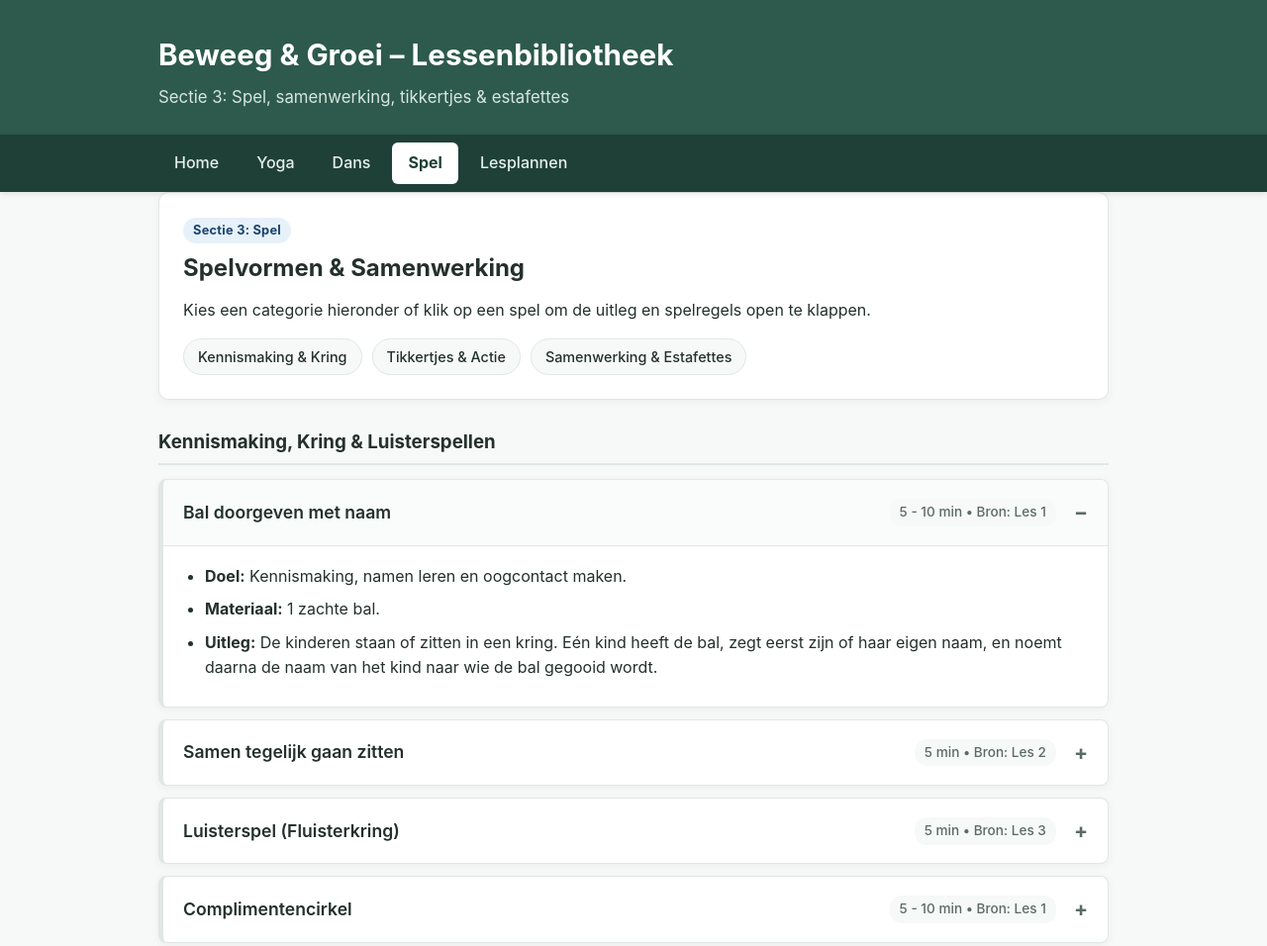
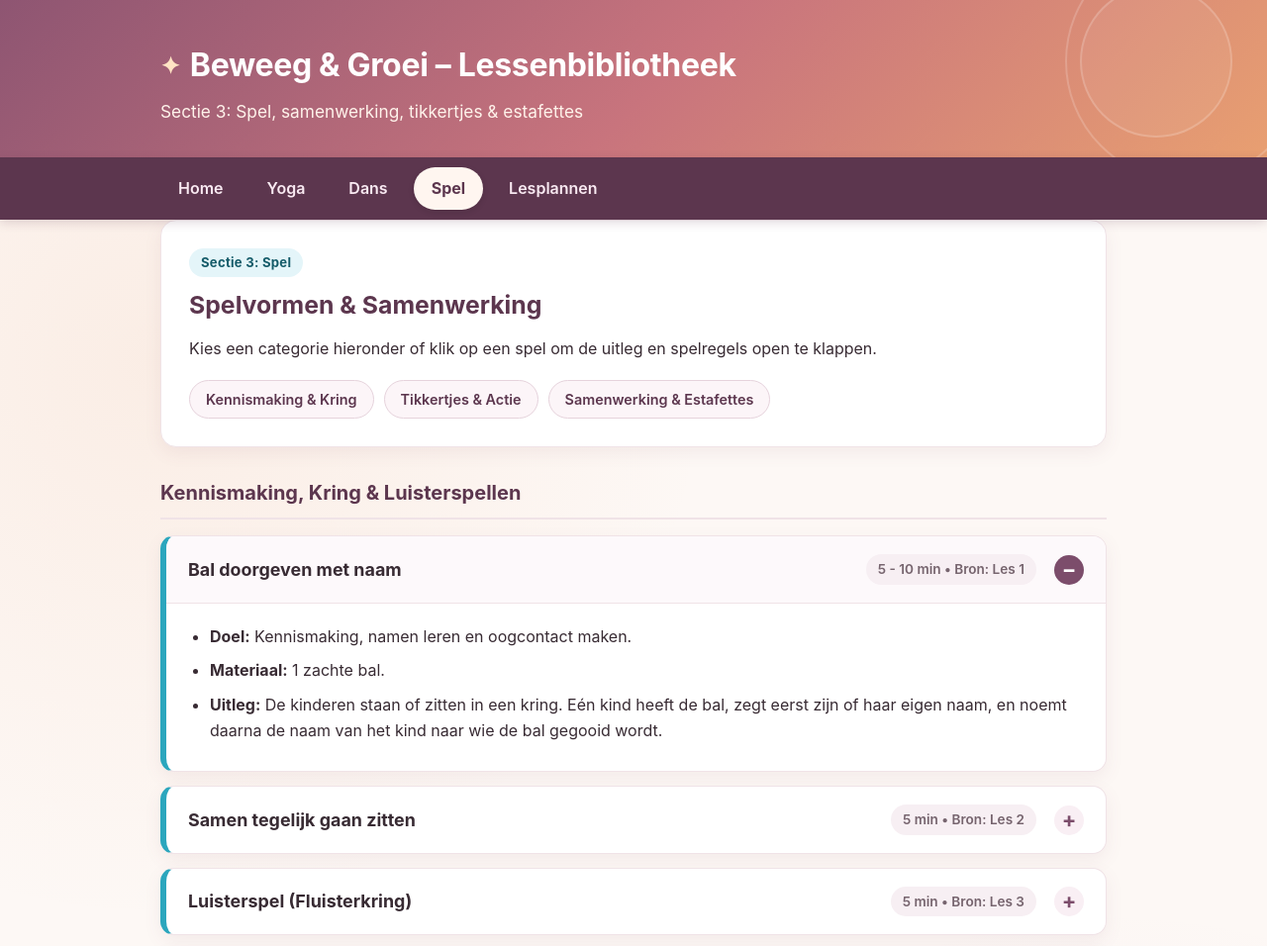
Before and after one commit to dbindels1/bredaontdekt, a plain HTML site: page spel.html in a window 1280 px wide. Shown: the top 956 px of the page at 99% size. Drawn offline with Linux system fonts and the light colour scheme.

Commit message:
Update style.css

```diff
--- a/css/style.css
+++ b/css/style.css
@@ -1,34 +1,36 @@
 /* =========================================================
-   Basis & Kleurvariabelen (Geen JavaScript nodig)
+   Vrolijke & Warme Yoga-stijl (Zonder groen, puur HTML & CSS)
    ========================================================= */
 :root {
-    --bg-page: #f7f9f8;
+    /* Zachte, warme achtergronden (Zand, Lotusbloesem & Crème) */
+    --bg-page: #fdf8f5;
     --bg-surface: #ffffff;
-    --text-main: #24302c;
-    --text-muted: #5a6b65;
-    --border-light: #e0e7e4;
+    --text-main: #382b33;
+    --text-muted: #76646e;
+    --border-light: #f0e3e7;
 
-    /* Hoofdkleur header */
-    --primary: #2d5a4c;
-    --primary-dark: #1f4036;
+    /* Hoofdkleur: Warm Lotus-paars / Bessen & Zonsopgang */
+    --primary: #7c4d6b;
+    --primary-dark: #5c364e;
+    --header-gradient: linear-gradient(135deg, #8e5572 0%, #c8747d 52%, #e89f71 100%);
 
-    /* Sectiekleur 1: Yoga (Saliegroen) */
-    --yoga-bg: #e8f3ee;
-    --yoga-accent: #2e7d5b;
-    --yoga-text: #1b4d38;
+    /* Sectiekleur 1: Yoga (Zacht Lavendel & Amethist) */
+    --yoga-bg: #f3ebfa;
+    --yoga-accent: #8b5fbf;
+    --yoga-text: #4d2c7a;
 
-    /* Sectiekleur 2: Dans (Warm Oker/Goud) */
-    --dans-bg: #fef4e4;
-    --dans-accent: #d9822b;
-    --dans-text: #7a440d;
+    /* Sectiekleur 2: Dans (Zonnig Perzik & Koraal) */
+    --dans-bg: #fff1e3;
+    --dans-accent: #f0834a;
+    --dans-text: #944116;
 
-    /* Sectiekleur 3: Spel (Helder Blauw) */
-    --spel-bg: #e7f1fa;
-    --spel-accent: #2b6cb0;
-    --spel-text: #1a4370;
+    /* Sectiekleur 3: Spel (Vrolijk Turkoois / Hemelsblauw) */
+    --spel-bg: #e4f5f9;
+    --spel-accent: #2ba6bd;
+    --spel-text: #145b69;
 
-    --radius: 10px;
-    --shadow: 0 2px 8px rgba(0, 0, 0, 0.05);
+    --radius: 16px;
+    --shadow: 0 6px 18px rgba(124, 77, 107, 0.08);
 }
 
 * {
@@ -38,10 +40,14 @@
 }
 
 body {
-    font-family: -apple-system, BlinkMacSystemFont, "Segoe UI", Roboto, Helvetica, Arial, sans-serif;
+    font-family: "Quicksand", "Nunito", -apple-system, BlinkMacSystemFont, "Segoe UI", Roboto, Helvetica, Arial, sans-serif;
     background-color: var(--bg-page);
+    /* Subtiel, rustgevend mandala-achtig stippen- en golfpatroon in pure CSS */
+    background-image:
+        radial-gradient(circle at 12% 18%, rgba(232, 159, 113, 0.12) 0%, transparent 28%),
+        radial-gradient(circle at 88% 75%, rgba(139, 95, 191, 0.10) 0%, transparent 32%);
     color: var(--text-main);
-    line-height: 1.6;
+    line-height: 1.65;
     display: flex;
     flex-direction: column;
     min-height: 100vh;
@@ -51,26 +57,64 @@ body {
     width: 100%;
     max-width: 1000px;
     margin: 0 auto;
-    padding: 0 20px;
+    padding: 0 22px;
 }
 
 /* =========================================================
-   Header & Navigatie
+   Header & Navigatie (Zonsopgang / Lotus sfeer)
    ========================================================= */
 .site-header {
-    background-color: var(--primary);
+    background: var(--header-gradient);
     color: #ffffff;
-    padding: 32px 0 24px;
+    padding: 40px 0 32px;
+    position: relative;
+    overflow: hidden;
+}
+
+/* Decoratieve lotus/zonne-cirkels in de header (pure CSS) */
+.site-header::before,
+.site-header::after {
+    content: "";
+    position: absolute;
+    border-radius: 50%;
+    border: 2px solid rgba(255, 255, 255, 0.18);
+    pointer-events: none;
+}
+
+.site-header::before {
+    width: 240px;
+    height: 240px;
+    right: -40px;
+    top: -60px;
+}
+
+.site-header::after {
+    width: 150px;
+    height: 150px;
+    right: 35px;
+    top: -15px;
+    background: rgba(255, 255, 255, 0.06);
 }
 
 .site-header h1 {
-    font-size: 1.85rem;
+    font-size: 2rem;
+    letter-spacing: -0.01em;
     margin-bottom: 6px;
+    display: flex;
+    align-items: center;
+    gap: 10px;
+}
+
+/* Subtiel lotus/ster-symbool voor de titel */
+.site-header h1::before {
+    content: "✦";
+    font-size: 1.5rem;
+    color: #ffe3c4;
 }
 
 .site-header .subtitle {
-    color: #d6e6e0;
-    font-size: 1.05rem;
+    color: #fff3eb;
+    font-size: 1.08rem;
 }
 
 .main-nav {
@@ -78,36 +122,37 @@ body {
     position: sticky;
     top: 0;
     z-index: 10;
-    box-shadow: 0 2px 6px rgba(0,0,0,0.1);
+    box-shadow: 0 3px 10px rgba(92, 54, 78, 0.18);
 }
 
 .main-nav ul {
     list-style: none;
     display: flex;
     flex-wrap: wrap;
-    gap: 6px;
-    padding: 8px 0;
+    gap: 8px;
+    padding: 10px 0;
 }
 
 .main-nav a {
     display: inline-block;
-    color: #e6f0ec;
+    color: #f9eaf2;
     text-decoration: none;
-    padding: 8px 16px;
-    border-radius: 6px;
-    font-weight: 500;
-    transition: background-color 0.2s;
+    padding: 8px 18px;
+    border-radius: 25px;
+    font-weight: 600;
+    transition: background-color 0.2s, transform 0.15s;
 }
 
 .main-nav a:hover {
-    background-color: rgba(255, 255, 255, 0.12);
+    background-color: rgba(255, 255, 255, 0.16);
     color: #ffffff;
 }
 
 .main-nav a.active {
-    background-color: #ffffff;
+    background-color: #fff6f0;
     color: var(--primary-dark);
     font-weight: 700;
+    box-shadow: 0 2px 6px rgba(0, 0, 0, 0.12);
 }
 
 /* =========================================================
@@ -115,45 +160,48 @@ body {
    ========================================================= */
 main {
     flex: 1;
-    padding: 32px 20px 48px;
+    padding: 34px 22px 52px;
 }
 
 .intro-section {
     background: var(--bg-surface);
-    padding: 24px;
+    padding: 28px;
     border-radius: var(--radius);
     border: 1px solid var(--border-light);
     box-shadow: var(--shadow);
-    margin-bottom: 28px;
+    margin-bottom: 30px;
 }
 
 .intro-section h2 {
-    margin-top: 6px;
+    margin-top: 8px;
     margin-bottom: 10px;
-    font-size: 1.5rem;
+    font-size: 1.55rem;
+    color: var(--primary-dark);
 }
 
 .anchor-nav {
     display: flex;
     flex-wrap: wrap;
     gap: 10px;
-    margin-top: 16px;
+    margin-top: 18px;
 }
 
 .anchor-nav a {
-    background-color: var(--bg-page);
-    border: 1px solid var(--border-light);
-    color: var(--text-main);
+    background-color: #fcf5f8;
+    border: 1px solid #e6d3dc;
+    color: var(--primary-dark);
     text-decoration: none;
-    padding: 6px 14px;
-    border-radius: 20px;
+    padding: 7px 16px;
+    border-radius: 25px;
     font-size: 0.9rem;
-    font-weight: 500;
+    font-weight: 600;
+    transition: all 0.2s;
 }
 
 .anchor-nav a:hover {
+    background-color: var(--primary);
     border-color: var(--primary);
-    color: var(--primary);
+    color: #ffffff;
 }
 
 /* =========================================================
@@ -161,9 +209,9 @@ main {
    ========================================================= */
 .badge {
     display: inline-block;
-    padding: 3px 10px;
-    border-radius: 20px;
-    font-size: 0.8rem;
+    padding: 4px 12px;
+    border-radius: 25px;
+    font-size: 0.82rem;
     font-weight: 700;
     letter-spacing: 0.02em;
 }
@@ -184,23 +232,25 @@ main {
 }
 
 .badge-neutral {
-    background-color: #edf1f0;
+    background-color: #f5eef2;
     color: var(--text-muted);
 }
 
 .btn {
     display: inline-block;
     text-decoration: none;
-    padding: 10px 16px;
-    border-radius: 6px;
-    font-weight: 600;
+    padding: 11px 20px;
+    border-radius: 25px;
+    font-weight: 700;
     font-size: 0.95rem;
-    margin-top: 14px;
-    transition: opacity 0.2s;
+    margin-top: 16px;
+    transition: transform 0.15s, opacity 0.2s;
+    box-shadow: 0 3px 10px rgba(0, 0, 0, 0.08);
 }
 
 .btn:hover {
-    opacity: 0.9;
+    opacity: 0.92;
+    transform: translateY(-1px);
 }
 
 .btn-yoga {
@@ -219,7 +269,7 @@ main {
 }
 
 .btn-primary {
-    background-color: var(--primary);
+    background: var(--header-gradient);
     color: #ffffff;
 }
 
@@ -229,16 +279,16 @@ main {
 .pillars-grid {
     display: grid;
     grid-template-columns: repeat(auto-fit, minmax(280px, 1fr));
-    gap: 20px;
-    margin-bottom: 32px;
+    gap: 22px;
+    margin-bottom: 34px;
 }
 
 .card {
     background: var(--bg-surface);
     border-radius: var(--radius);
-    padding: 24px;
+    padding: 26px;
     border: 1px solid var(--border-light);
-    border-top-width: 5px;
+    border-top-width: 6px;
     box-shadow: var(--shadow);
     display: flex;
     flex-direction: column;
@@ -246,78 +296,98 @@ main {
 }
 
 .card h3 {
-    margin: 12px 0 8px;
-    font-size: 1.35rem;
+    margin: 14px 0 8px;
+    font-size: 1.4rem;
+    color: var(--text-main);
 }
 
-.card-yoga { border-top-color: var(--yoga-accent); }
-.card-dans { border-top-color: var(--dans-accent); }
-.card-spel { border-top-color: var(--spel-accent); }
+.card-yoga {
+    border-top-color: var(--yoga-accent);
+    background: linear-gradient(180deg, #fbf7ff 0%, #ffffff 35%);
+}
+
+.card-dans {
+    border-top-color: var(--dans-accent);
+    background: linear-gradient(180deg, #fff9f2 0%, #ffffff 35%);
+}
+
+.card-spel {
+    border-top-color: var(--spel-accent);
+    background: linear-gradient(180deg, #f4fbfd 0%, #ffffff 35%);
+}
 
 .lesson-plans-banner {
-    background: var(--bg-surface);
+    background: linear-gradient(135deg, #ffffff 0%, #fdf4f7 100%);
     border: 1px solid var(--border-light);
     border-left: 6px solid var(--primary);
     border-radius: var(--radius);
-    padding: 24px;
+    padding: 28px;
     box-shadow: var(--shadow);
 }
 
 .lesson-plans-banner h2 {
     margin-bottom: 8px;
+    color: var(--primary-dark);
 }
 
 .lesson-quicklinks {
-    margin: 14px 0 6px 20px;
+    margin: 16px 0 8px 22px;
 }
 
 .lesson-quicklinks li {
-    margin-bottom: 6px;
+    margin-bottom: 8px;
 }
 
 .lesson-quicklinks a {
     color: var(--primary);
     text-decoration: none;
+    font-weight: 500;
 }
 
 .lesson-quicklinks a:hover {
     text-decoration: underline;
+    color: var(--primary-dark);
 }
 
 /* =========================================================
    Inklapbare Oefeningen (<details> & <summary>)
    ========================================================= */
 .category-section {
-    margin-bottom: 32px;
+    margin-bottom: 34px;
 }
 
 .category-section h3 {
-    margin-bottom: 14px;
-    padding-bottom: 6px;
+    margin-bottom: 16px;
+    padding-bottom: 8px;
     border-bottom: 2px solid var(--border-light);
-    color: var(--text-main);
+    color: var(--primary-dark);
+    font-size: 1.25rem;
 }
 
 .exercise-card {
     background: var(--bg-surface);
     border: 1px solid var(--border-light);
-    border-left-width: 5px;
-    border-radius: 8px;
-    margin-bottom: 12px;
+    border-left-width: 6px;
+    border-radius: 14px;
+    margin-bottom: 14px;
     box-shadow: var(--shadow);
     overflow: hidden;
 }
 
+.exercise-card.card-yoga { border-left-color: var(--yoga-accent); }
+.exercise-card.card-dans { border-left-color: var(--dans-accent); }
+.exercise-card.card-spel { border-left-color: var(--spel-accent); }
+
 .exercise-card summary {
-    padding: 16px 20px;
+    padding: 18px 22px;
     cursor: pointer;
     list-style: none;
     display: flex;
     justify-content: space-between;
     align-items: center;
     flex-wrap: wrap;
-    gap: 8px;
-    font-weight: 600;
+    gap: 10px;
+    font-weight: 700;
 }
 
 .exercise-card summary::-webkit-details-marker {
@@ -326,37 +396,47 @@ main {
 
 .exercise-card summary::after {
     content: "+";
-    font-size: 1.3rem;
+    font-size: 1.35rem;
     font-weight: bold;
-    color: var(--text-muted);
-    margin-left: 10px;
+    color: var(--primary);
+    background: #f9eff4;
+    width: 30px;
+    height: 30px;
+    border-radius: 50%;
+    display: inline-flex;
+    align-items: center;
+    justify-content: center;
+    margin-left: 8px;
 }
 
 .exercise-card[open] summary::after {
     content: "−";
+    background: var(--primary);
+    color: #ffffff;
 }
 
 .exercise-card[open] summary {
     border-bottom: 1px solid var(--border-light);
-    background-color: #fafcfb;
+    background-color: #fdf9fb;
 }
 
 .ex-title {
-    font-size: 1.1rem;
+    font-size: 1.12rem;
     flex: 1;
+    color: var(--text-main);
 }
 
 .ex-meta {
     font-size: 0.85rem;
-    font-weight: 500;
+    font-weight: 600;
     color: var(--text-muted);
-    background: var(--bg-page);
-    padding: 3px 10px;
-    border-radius: 12px;
+    background: #f7eff3;
+    padding: 4px 12px;
+    border-radius: 20px;
 }
 
 .ex-body {
-    padding: 18px 24px;
+    padding: 20px 26px;
 }
 
 .ex-body ul {
@@ -373,10 +453,10 @@ main {
 
 .info-box {
     background-color: var(--dans-bg);
-    border-left: 4px solid var(--dans-accent);
-    padding: 16px 20px;
-    border-radius: 6px;
-    margin-top: 16px;
+    border-left: 5px solid var(--dans-accent);
+    padding: 18px 22px;
+    border-radius: 12px;
+    margin-top: 18px;
 }
 
 .info-box h4 {
@@ -391,19 +471,19 @@ main {
     background: var(--bg-surface);
     border: 1px solid var(--border-light);
     border-radius: var(--radius);
-    padding: 24px;
-    margin-bottom: 28px;
+    padding: 26px;
+    margin-bottom: 30px;
     box-shadow: var(--shadow);
 }
 
 .lesson-header {
     margin-bottom: 18px;
-    padding-bottom: 14px;
+    padding-bottom: 16px;
     border-bottom: 1px solid var(--border-light);
 }
 
 .lesson-header h3 {
-    font-size: 1.4rem;
+    font-size: 1.45rem;
     color: var(--primary);
     margin-bottom: 6px;
 }
@@ -425,15 +505,19 @@ main {
 
 .lesson-table th,
 .lesson-table td {
-    padding: 12px 14px;
+    padding: 14px 14px;
     border-bottom: 1px solid var(--border-light);
     vertical-align: top;
 }
 
 .lesson-table th {
-    background-color: var(--bg-page);
+    background-color: #faf2f6;
     font-weight: 700;
-    color: var(--text-main);
+    color: var(--primary-dark);
+}
+
+.lesson-table tr:hover td {
+    background-color: #fffcfa;
 }
 
 .lesson-table tr:last-child td {
@@ -444,11 +528,11 @@ main {
    Footer
    ========================================================= */
 .site-footer {
-    background-color: var(--primary-dark);
-    color: #cfe0da;
+    background: var(--primary-dark);
+    color: #f5dfe9;
     text-align: center;
-    padding: 20px 0;
-    font-size: 0.9rem;
+    padding: 22px 0;
+    font-size: 0.92rem;
     margin-top: auto;
 }
 
@@ -457,13 +541,13 @@ main {
    ========================================================= */
 @media (max-width: 600px) {
     .site-header h1 {
-        font-size: 1.5rem;
+        font-size: 1.55rem;
     }
     .main-nav ul {
         gap: 4px;
     }
     .main-nav a {
-        padding: 6px 10px;
+        padding: 6px 12px;
         font-size: 0.9rem;
     }
 }
```
